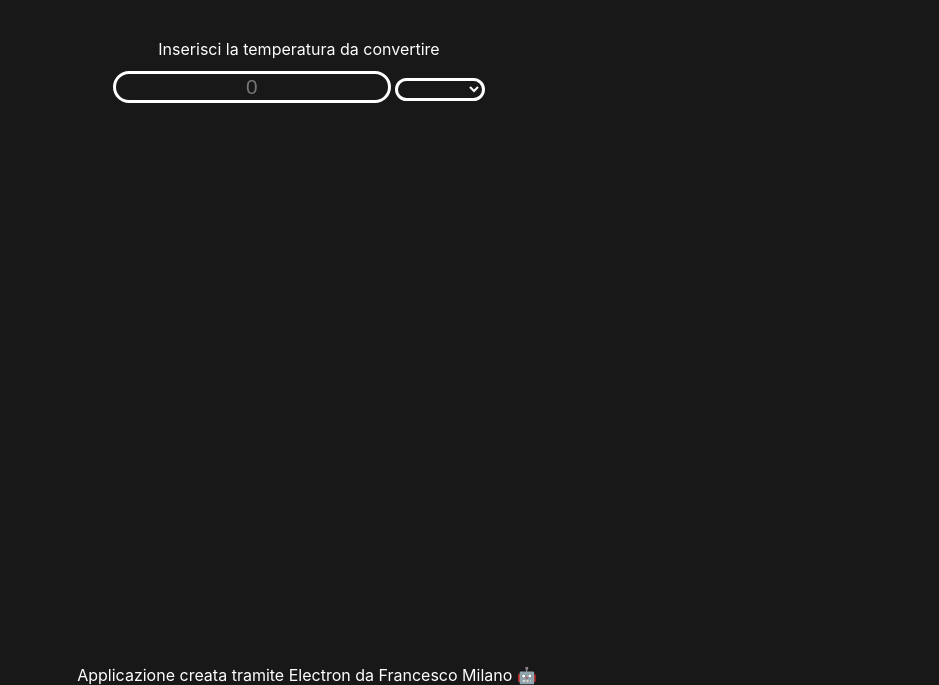
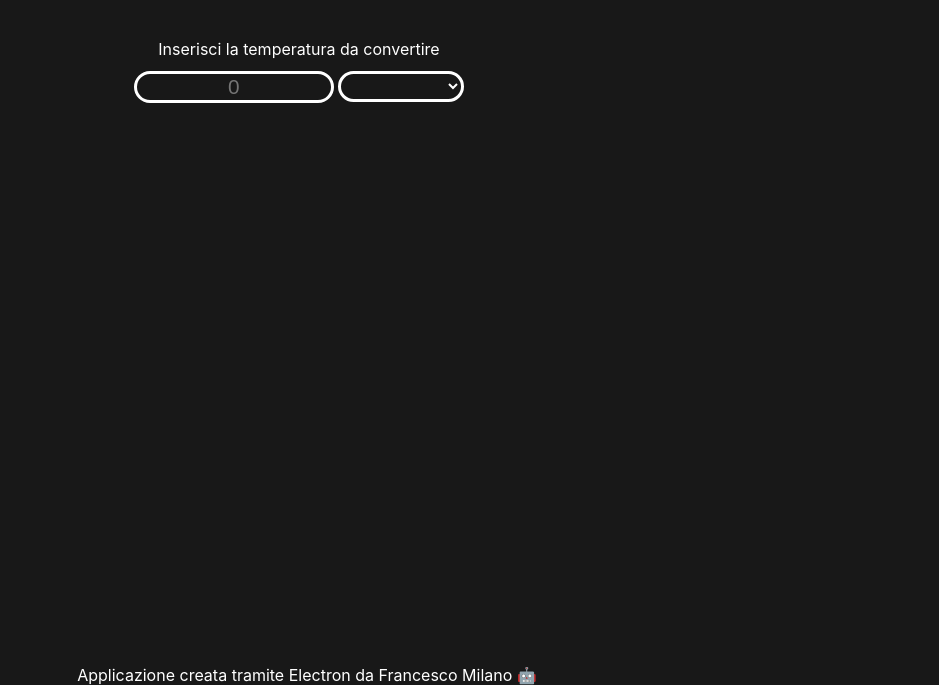
Before and after one commit to fra98/fromCtoF, an Electron app: page src/index.html in a window 1280 px wide. Shown: the part 115-800 px from the top of the page, without its empty margins (341-1280 px from the left). Drawn offline with Linux system fonts and the light colour scheme.

Commit message:
Fixed inputbox size

```diff
--- a/src/index.css
+++ b/src/index.css
@@ -12,6 +12,7 @@
 
 
 .optionlight {
+  font-size:130%;
   cursor: pointer;
   border:solid;
   background-color: white;
@@ -23,6 +24,7 @@
 }
 
 .optiondark {
+  font-size:130%;
   cursor: pointer;
   border:solid;
   background-color: #181818;
--- a/src/index.html
+++ b/src/index.html
@@ -16,7 +16,7 @@
             <h1 title="Fammi scenneeee">🌡️Convertitore di temperature🌡️</h1>
         </div>
         <br>Inserisci la temperatura da convertire<br>
-        <input class="inputdark" placeholder="0" id="gradi" step="0.1" type="number" value="">
+        <input style="width:15%" class="inputdark" placeholder="0" id="gradi" step="0.1" type="number" value="">
         <select class="optiondark" id="selection" onchange="displaytemp(document.getElementById('selection').value, document.getElementById('gradi').value)">
             <option class="optiondark" value=""></option>
             <option class="optiondark" value="C">Celsius</option>
```
